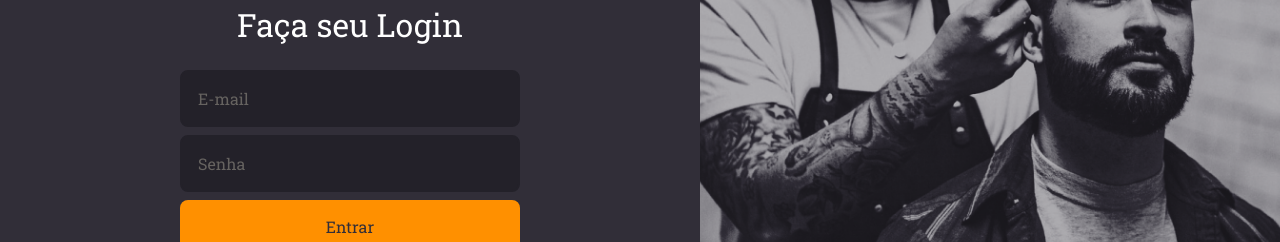
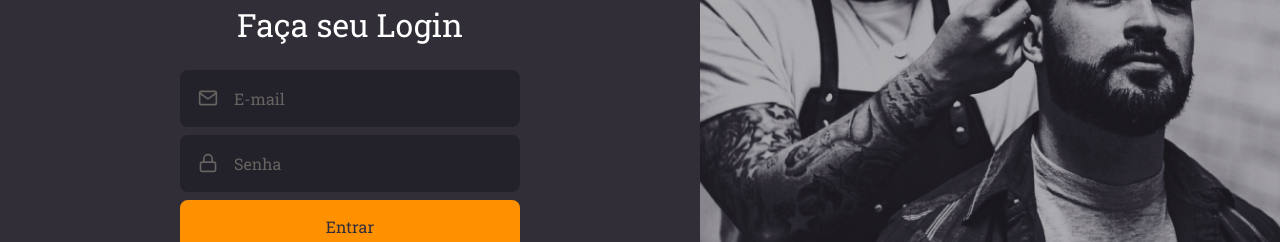
Before and after one commit to juliocholiveira/gostack-gobarber-web, a React (Create React App) app: page / in a window 1280 px wide. Shown: the part 306-548 px from the top of the page. Built offline with nearby package versions, Linux system fonts and the light colour scheme.

Commit message:
cria os componentes Input e Button

```diff
--- /dev/null
+++ b/src/components/Button/index.tsx
@@ -0,0 +1,13 @@
+import React, { ButtonHTMLAttributes } from 'react';
+
+import { Container } from './styles';
+
+type ButtonProps = ButtonHTMLAttributes<HTMLButtonElement>;
+
+const Button: React.FC<ButtonProps> = ({ children, ...rest }) => (
+  <Container type="button" {...rest}>
+    {children}
+  </Container>
+);
+
+export default Button;
--- /dev/null
+++ b/src/components/Button/styles.ts
@@ -0,0 +1,19 @@
+import styled from 'styled-components';
+import { shade } from 'polished';
+
+export const Container = styled.button`
+  background-color: #ff9000;
+  color: #312e38;
+  border-radius: 8px;
+  border: 0;
+  padding: 0 16px;
+  height: 54px;
+  width: 100%;
+  margin-top: 8px;
+  font-weight: 500;
+  transition: background-color 0.2s;
+
+  &:hover {
+    background: ${shade(0.2, '#ff9000')};
+  }
+`;
--- /dev/null
+++ b/src/components/Input/index.tsx
@@ -0,0 +1,16 @@
+import React, { InputHTMLAttributes } from 'react';
+import { IconBaseProps } from 'react-icons';
+import { Container } from './styles';
+
+interface InputProps extends InputHTMLAttributes<HTMLInputElement> {
+  name: string;
+  icon: React.ComponentType<IconBaseProps>;
+}
+
+const Input: React.FC<InputProps> = ({ icon: Icon, ...rest }) => (
+  <Container>
+    {Icon && <Icon size={20} />}
+    <input {...rest} />
+  </Container>
+);
+export default Input;
--- /dev/null
+++ b/src/components/Input/styles.ts
@@ -0,0 +1,32 @@
+import styled from 'styled-components';
+
+export const Container = styled.div`
+  background-color: #232129;
+  color: #666360;
+  border-radius: 8px;
+  border: 2px solid #232129;
+  padding: 16px;
+  width: 100%;
+
+  display: flex;
+  align-items: center;
+
+  & + div {
+    margin-top: 8px;
+  }
+
+  input {
+    flex: 1;
+    border: 0;
+    background: transparent;
+    color: #f4ede8;
+
+    &::placeholder {
+      color: #666360;
+    }
+  }
+
+  svg {
+    margin-right: 16px;
+  }
+`;
--- a/src/pages/SignIn/index.tsx
+++ b/src/pages/SignIn/index.tsx
@@ -1,8 +1,11 @@
 import React from 'react';
-import { FiLogIn } from 'react-icons/fi';
+import { FiLogIn, FiMail, FiLock } from 'react-icons/fi';
 
 import { Container, Content, Background } from './styles';
 import logo from '../../assets/logo.svg';
+
+import Input from '../../components/Input';
+import Button from '../../components/Button';
 
 export const SignIn: React.FC = () => (
   <Container>
@@ -10,11 +13,16 @@
       <img src={logo} alt="" />
       <form>
         <h1>Faça seu Login</h1>
-        <input type="text" placeholder="E-mail" />
-        <input type="password" placeholder="Senha" />
-        <button type="submit" value="Entrar">
+        <Input name="e-mail" icon={FiMail} type="text" placeholder="E-mail" />
+        <Input
+          name="password"
+          icon={FiLock}
+          type="password"
+          placeholder="Senha"
+        />
+        <Button type="submit" value="Entrar">
           Entrar
-        </button>
+        </Button>
         <a href="forgot">Esqueci minha senha</a>
       </form>
       <a href="login">
--- a/src/pages/SignIn/styles.ts
+++ b/src/pages/SignIn/styles.ts
@@ -26,40 +26,6 @@
 
     h1 {
       margin-bottom: 24px;
-    }
-
-    input {
-      background-color: #232129;
-      color: #f4ede8;
-      border-radius: 8px;
-      border: 2px solid #232129;
-      padding: 16px;
-      width: 100%;
-
-      &::placeholder {
-        color: #666360;
-      }
-
-      & + input {
-        margin-top: 8px;
-      }
-    }
-
-    button {
-      background-color: #ff9000;
-      color: #312e38;
-      border-radius: 8px;
-      border: 0;
-      padding: 0 16px;
-      height: 54px;
-      width: 100%;
-      margin-top: 8px;
-      font-weight: 500;
-      transition: background-color 0.2s;
-
-      &:hover {
-        background: ${shade(0.2, '#ff9000')};
-      }
     }
 
     a {
```
Also changed, not shown: .eslintrc.json.
